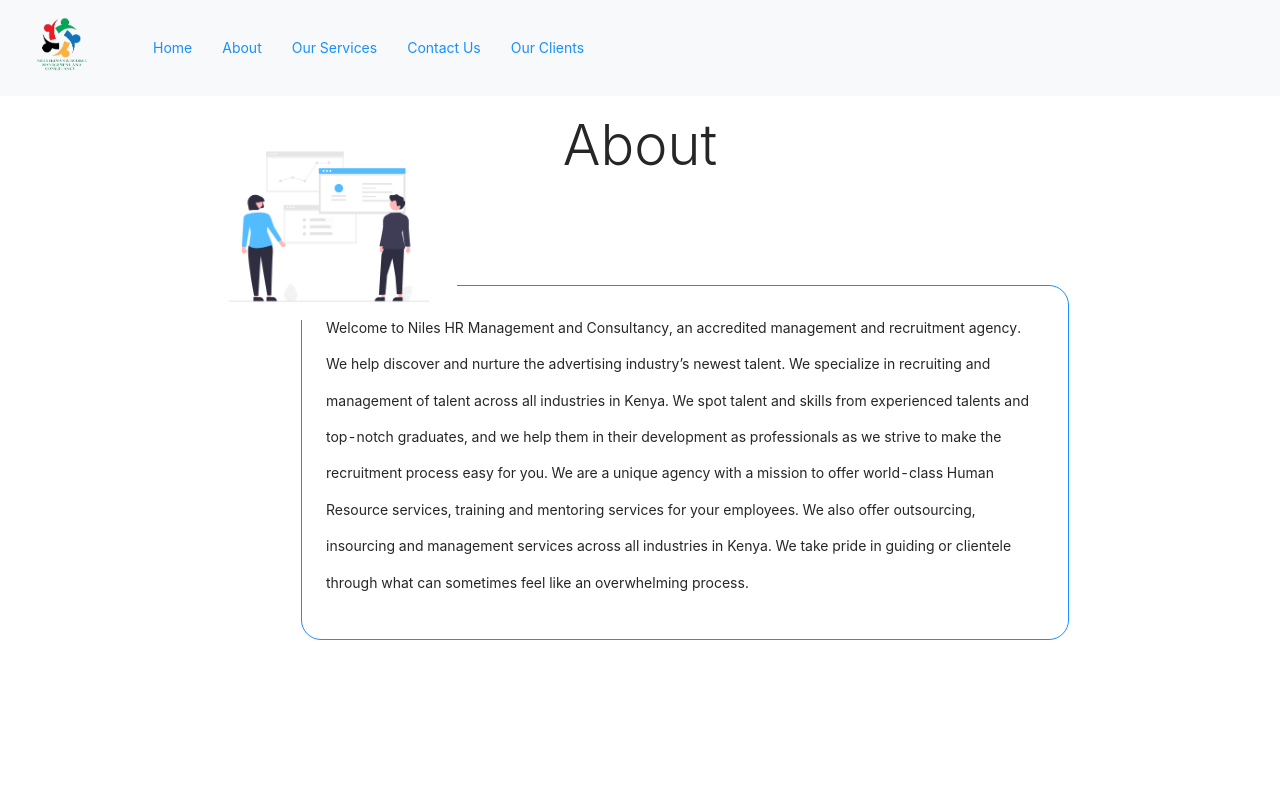
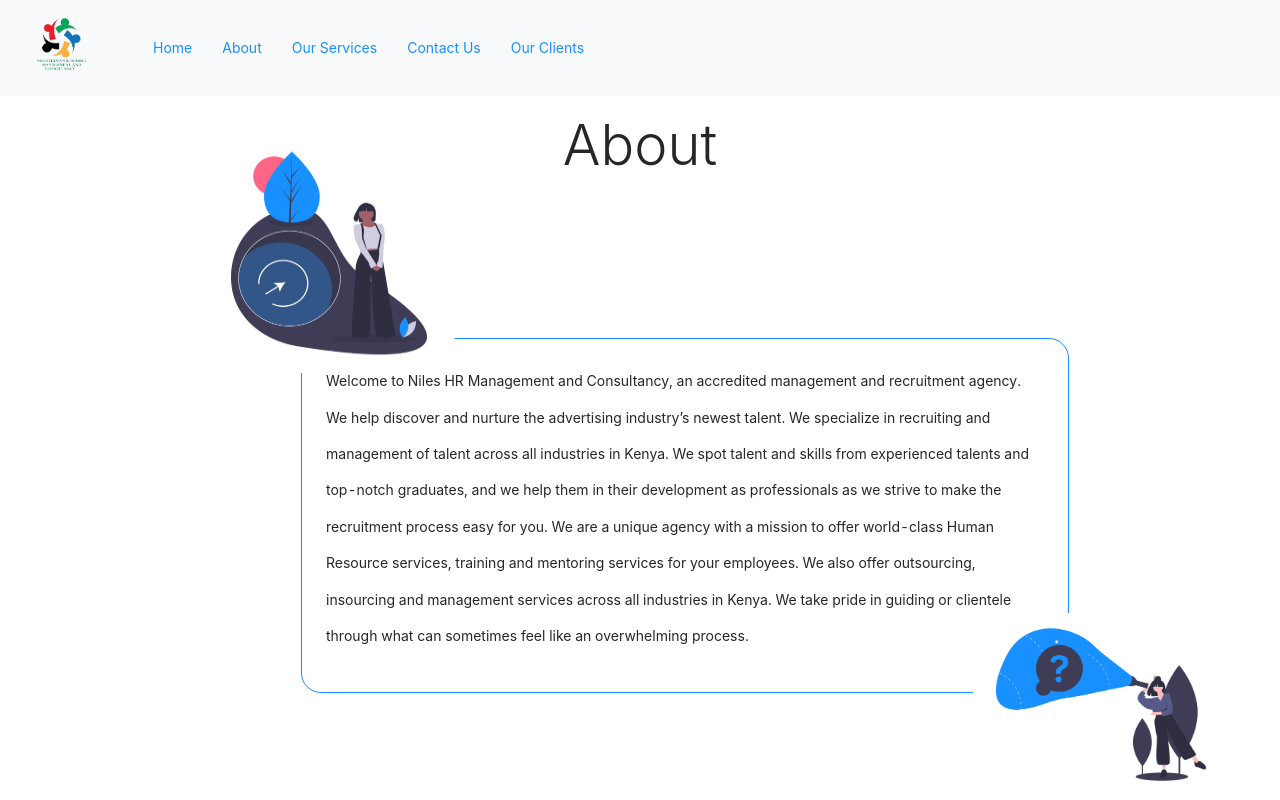
Before and after one commit to pchessah/niles-hrm, a React (Create React App) app: page /about in a window 1280 px wide. Built offline with nearby package versions, Linux system fonts and the light colour scheme.

Commit message:
:art: Design of about us page finished

```diff
--- a/src/App.css
+++ b/src/App.css
@@ -81,4 +81,20 @@
   margin-top: -90px;
   z-index: 200;
   margin-left: -100px;
+  border-radius: 50px;
+  height: 30vh;
 }
+
+.about-us-img-low{
+  width:20vw;
+  margin-bottom: -90px;
+  z-index: 200;
+  margin-right: -100px;
+  border-radius: 50px;
+
+}
+
+.holder{
+  margin-top: -80px;
+  margin-right: -150px;
+}
--- a/src/pages/About/About.jsx
+++ b/src/pages/About/About.jsx
@@ -1,5 +1,6 @@
 import { Card } from 'antd';
-import aboutUs from '../../assets/niles-home.png'
+import aboutUs from '../../assets/niles-home.png';
+import aboutUsLow from '../../assets/niles-about.png';
 
 /**About Us Page */
 
@@ -10,7 +11,7 @@ function About() {
                 <h3 className="text-center display-4 p-3">About</h3>
                 <div >
 
-                <img src={aboutUs} alt="about us" className="img-fluid about-us-img" />
+                    <img src={aboutUs} alt="about us" className="img-fluid about-us-img" />
 
                     <Card className='about-us-card'>
                         <p>
@@ -21,6 +22,12 @@ function About() {
                             We also offer outsourcing, insourcing and management services across all industries in Kenya. We take pride in guiding or clientele through what can sometimes feel like an overwhelming process.
                         </p>
                     </Card>
+
+                    <div className="d-flex flex-end justify-content-end holder">
+                        <img src={aboutUsLow} alt="about us" className="img-fluid about-us-img-low" />
+                    </div>
+
+
 
 
 
```
Also changed, not shown: src/assets/niles-about.png (added), src/assets/niles-home.png.
